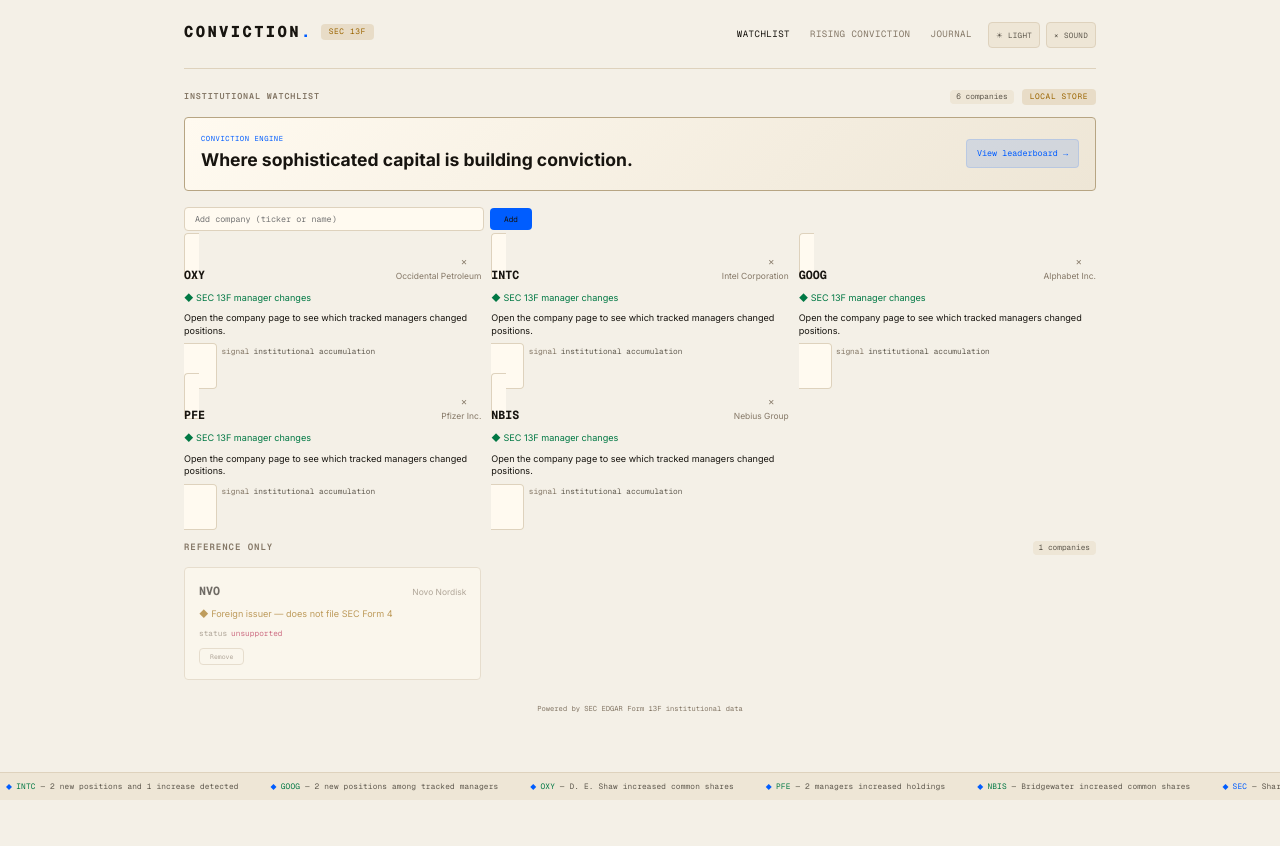
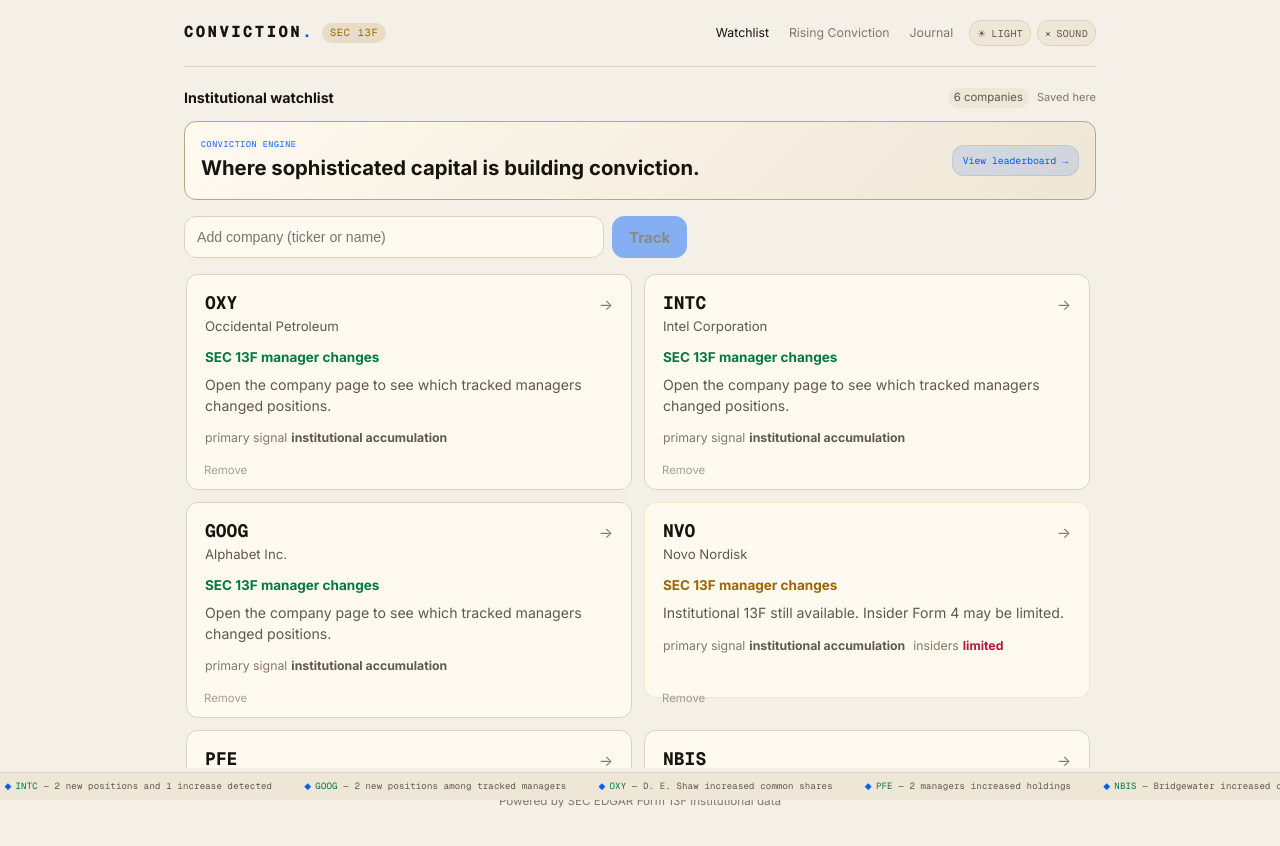
Before and after one commit to drap7-coder/conviction, a Next.js app: page / in a window 1280 px wide. Shown: the top 846 px of the page. Before the commit the page ends 800 px from the top, so only its background shows below. Built offline with nearby package versions, Linux system fonts and the light colour scheme.

Commit message:
Improve watchlist UX readability

```diff
--- a/src/app/globals.css
+++ b/src/app/globals.css
@@ -4,11 +4,11 @@
   --bg: #0d0d0d;
   --surface: #141414;
   --surface-elevated: #1a1a1a;
-  --border: #1e1e1e;
-  --border-active: #2a2a2a;
+  --border: #242424;
+  --border-active: #3a3a3a;
   --ink: #e8e8e8;
-  --muted: #888888;
-  --quiet: #555555;
+  --muted: #a8a8a8;
+  --quiet: #747474;
   --accent: #00e5ff;
   --accent-dim: rgba(0, 229, 255, 0.12);
   --green: #00ff88;
@@ -17,7 +17,7 @@
   --red-dim: rgba(255, 56, 106, 0.12);
   --amber: #ffb000;
   --amber-dim: rgba(255, 176, 0, 0.12);
-  --radius: 4px;
+  --radius: 12px;
   --font-mono: 'Geist Mono', 'SF Mono', 'Fira Code', monospace;
   --font-sans: 'Inter', -apple-system, BlinkMacSystemFont, sans-serif;
 }
@@ -51,8 +51,8 @@
   background: var(--bg);
   color: var(--ink);
   font-family: var(--font-sans);
-  font-size: 13px;
-  line-height: 1.5;
+  font-size: 15px;
+  line-height: 1.55;
   -webkit-font-smoothing: antialiased;
 }
 
@@ -74,9 +74,7 @@
   cursor: pointer;
 }
 
-/* Normalize native <details>/<summary> disclosure markers.
-   These can appear as checkbox-like widgets in some browser UIs.
-   Replace with a custom triangle affordance. */
+/* Normalize native <details>/<summary> disclosure markers. */
 details summary::-webkit-details-marker {
   display: none;
 }
@@ -84,14 +82,7 @@
   list-style: none;
 }
 details > summary::before {
-  content: "▶";
-  display: inline-block;
-  margin-right: 4px;
-  font-size: 0.6rem;
-  transition: transform 0.15s;
-}
-details[open] > summary::before {
-  transform: rotate(90deg);
+  content: "";
 }
 
 /* ── Layout ── */
@@ -119,7 +110,7 @@
 
 .app-title {
   font-family: var(--font-mono);
-  font-size: 1.2rem;
+  font-size: 1.05rem;
   font-weight: 800;
   letter-spacing: 0.15em;
   text-transform: uppercase;
@@ -136,11 +127,10 @@
 }
 
 .app-nav a {
-  font-family: var(--font-mono);
-  font-size: 0.7rem;
+  font-size: 0.82rem;
   color: var(--quiet);
-  letter-spacing: 0.05em;
-  text-transform: uppercase;
+  letter-spacing: 0;
+  text-transform: none;
   transition: color 0.15s;
 }
 
@@ -151,7 +141,7 @@
 
 .demo-badge {
   font-family: var(--font-mono);
-  font-size: 0.6rem;
+  font-size: 0.68rem;
   color: var(--amber);
   background: var(--amber-dim);
   padding: 2px 8px;
@@ -171,7 +161,7 @@
   gap: 5px;
   min-height: 26px;
   font-family: var(--font-mono);
-  font-size: 0.58rem;
+  font-size: 0.66rem;
   color: var(--muted);
   background: var(--surface-elevated);
   border: 1px solid var(--border);
@@ -204,17 +194,15 @@
 }
 
 .section-title {
-  font-family: var(--font-mono);
-  font-size: 0.65rem;
-  font-weight: 600;
-  color: var(--quiet);
-  letter-spacing: 0.1em;
-  text-transform: uppercase;
+  font-size: 0.95rem;
+  font-weight: 700;
+  color: var(--ink);
+  letter-spacing: 0;
+  text-transform: none;
 }
 
 .section-count {
-  font-family: var(--font-mono);
-  font-size: 0.6rem;
+  font-size: 0.76rem;
   color: var(--muted);
   background: var(--surface-elevated);
   padding: 1px 6px;
@@ -225,63 +213,196 @@
 
 .company-grid {
   display: grid;
-  grid-template-columns: repeat(auto-fill, minmax(280px, 1fr));
-  gap: 10px;
+  grid-template-columns: repeat(auto-fill, minmax(300px, 1fr));
+  gap: 12px;
+}
+
+.watchlist-scroll {
+  max-height: min(62vh, 680px);
+  overflow-y: auto;
+  padding: 2px 6px 2px 2px;
   margin-bottom: 24px;
+  scrollbar-color: var(--border-active) transparent;
+}
+
+.watchlist-scroll::-webkit-scrollbar {
+  width: 8px;
+}
+
+.watchlist-scroll::-webkit-scrollbar-track {
+  background: transparent;
+}
+
+.watchlist-scroll::-webkit-scrollbar-thumb {
+  background: var(--border-active);
+  border-radius: 999px;
+}
+
+.watchlist-meta {
+  display: flex;
+  align-items: center;
+  gap: 8px;
+}
+
+.storage-note {
+  font-size: 0.74rem;
+  color: var(--quiet);
+}
+
+.watchlist-add {
+  display: flex;
+  gap: 8px;
+  align-items: center;
+  margin-bottom: 14px;
+}
+
+.watchlist-input-wrap {
+  position: relative;
+  flex: 1;
+  max-width: 420px;
+}
+
+.watchlist-input {
+  width: 100%;
+  min-height: 42px;
+  background: var(--surface);
+  border: 1px solid var(--border);
+  border-radius: var(--radius);
+  padding: 9px 12px;
+  font-size: 0.94rem;
+  color: var(--ink);
+  outline: none;
+  transition: border-color 0.15s, background-color 0.15s;
+}
+
+.watchlist-input:focus {
+  border-color: var(--accent);
+  background: var(--surface-elevated);
+}
+
+.watchlist-add-button {
+  min-height: 42px;
+  background: var(--accent);
+  border: 1px solid var(--accent);
+  border-radius: var(--radius);
+  padding: 9px 16px;
+  font-weight: 700;
+  color: #071014;
+  cursor: pointer;
+  white-space: nowrap;
+  transition: opacity 0.15s, transform 0.15s;
+}
+
+.watchlist-add-button:disabled {
+  opacity: 0.45;
+  cursor: not-allowed;
+}
+
+.watchlist-add-button:not(:disabled):hover {
+  transform: translateY(-1px);
+}
+
+.watchlist-message {
+  font-size: 0.86rem;
+  margin-bottom: 10px;
+}
+
+.watchlist-message.error {
+  color: var(--red);
+}
+
+.watchlist-message.info {
+  color: var(--amber);
+}
+
+.watchlist-message.success {
+  color: var(--green);
+}
+
+.watchlist-footnote {
+  font-size: 0.78rem;
+  color: var(--quiet);
+  text-align: center;
+  margin-top: 16px;
+}
+
+.company-card-wrap {
+  position: relative;
 }
 
 .company-card {
+  display: block;
+  min-height: 174px;
   background: var(--surface);
   border: 1px solid var(--border);
   border-radius: var(--radius);
-  padding: 14px;
-  transition: border-color 0.15s;
+  padding: 18px 18px 42px;
+  transition: border-color 0.15s, background-color 0.15s, transform 0.15s;
   cursor: pointer;
 }
 
 .company-card:hover {
   border-color: var(--border-active);
+  background: var(--surface-elevated);
+  transform: translateY(-1px);
+}
+
+.company-card.limited {
+  border-color: var(--amber-dim);
 }
 
 .card-header {
   display: flex;
-  align-items: baseline;
+  align-items: flex-start;
   justify-content: space-between;
-  margin-bottom: 8px;
+  gap: 12px;
+  margin-bottom: 12px;
 }
 
 .card-ticker {
   font-family: var(--font-mono);
-  font-size: 0.9rem;
+  display: block;
+  font-size: 1.2rem;
   font-weight: 700;
   color: var(--ink);
+  line-height: 1.1;
 }
 
 .card-name {
-  font-size: 0.65rem;
+  display: block;
+  font-size: 0.88rem;
+  color: var(--muted);
+  margin-top: 3px;
+}
+
+.card-arrow {
   color: var(--quiet);
+  font-size: 1rem;
+  transition: color 0.15s, transform 0.15s;
+}
+
+.company-card:hover .card-arrow {
+  color: var(--accent);
+  transform: translateX(2px);
 }
 
 .card-change {
-  font-size: 0.7rem;
-  color: var(--muted);
+  font-size: 0.9rem;
+  color: var(--green);
   margin-bottom: 8px;
   line-height: 1.4;
-  display: -webkit-box;
-  -webkit-line-clamp: 2;
-  -webkit-box-orient: vertical;
-  overflow: hidden;
+  font-weight: 700;
+}
+
+.card-change.limited {
+  color: var(--amber);
 }
 
 .card-implication {
-  font-size: 0.7rem;
-  color: var(--ink);
-  margin-bottom: 8px;
-  line-height: 1.4;
-  display: -webkit-box;
-  -webkit-line-clamp: 2;
-  -webkit-box-orient: vertical;
-  overflow: hidden;
+  font-size: 0.94rem;
+  color: var(--muted);
+  margin-bottom: 12px;
+  line-height: 1.45;
 }
 
 .card-metrics {
@@ -294,8 +415,7 @@
   display: flex;
   align-items: center;
   gap: 4px;
-  font-family: var(--font-mono);
-  font-size: 0.6rem;
+  font-size: 0.82rem;
 }
 
 .metric-label {
@@ -304,6 +424,23 @@
 
 .metric-value {
   color: var(--muted);
+  font-weight: 650;
+}
+
+.remove-company {
+  position: absolute;
+  left: 18px;
+  bottom: 13px;
+  color: var(--quiet);
+  font-size: 0.76rem;
+  padding: 0;
+  opacity: 0.7;
+  transition: color 0.15s, opacity 0.15s;
+}
+
+.remove-company:hover {
+  color: var(--red);
+  opacity: 1;
 }
 
 .metric-value.strong { color: var(--green); }
@@ -795,12 +932,22 @@
 
 .legacy-context summary {
   cursor: pointer;
-  font-family: var(--font-mono);
-  font-size: 0.62rem;
+  display: inline-flex;
+  align-items: center;
+  gap: 6px;
+  font-size: 0.82rem;
   color: var(--quiet);
-  text-transform: uppercase;
-  letter-spacing: 0.08em;
-  padding: 8px 0;
+  padding: 10px 0;
+}
+
+.legacy-context summary::after {
+  content: "+";
+  color: var(--accent);
+  font-weight: 700;
+}
+
+.legacy-context[open] summary::after {
+  content: "−";
 }
 
 .secondary-evidence {
@@ -1051,6 +1198,29 @@
     padding: 4px 6px;
   }
 
+  .section-header {
+    align-items: flex-start;
+    gap: 10px;
+  }
+
+  .watchlist-meta {
+    flex-shrink: 0;
+  }
+
+  .watchlist-add {
+    align-items: stretch;
+  }
+
+  .watchlist-input-wrap {
+    max-width: none;
+  }
+
+  .watchlist-scroll {
+    max-height: none;
+    overflow: visible;
+    padding-right: 0;
+  }
+
   .product-brief,
   .institutional-hero {
     grid-template-columns: 1fr;
@@ -1082,6 +1252,10 @@
     grid-template-columns: 1fr;
   }
 
+  .company-card {
+    min-height: 0;
+  }
+
   .evidence-grid {
     grid-template-columns: 1fr;
   }
--- a/src/app/page.tsx
+++ b/src/app/page.tsx
@@ -159,24 +159,15 @@
     if (e.key === "Enter") handleAdd();
   };
 
-  const strengthLabel = (s: number) => {
-    if (s >= 0.7) return "strong";
-    if (s >= 0.5) return "moderate";
-    return "weak";
-  };
-
-  const activeEntries = entries.filter((e) => e.status === "active");
-  const unsupportedEntries = entries.filter((e) => e.status !== "active");
-
   return (
     <div>
       <div className="section-header">
         <h2 className="section-title">Institutional watchlist</h2>
-        <div className="flex items-center gap-8">
+        <div className="watchlist-meta">
           <span className="section-count">{entries.length} companies</span>
           {!kvEnabled && (
-            <span className="demo-badge" title="Watchlist is stored locally and will not persist across deployments">
-              LOCAL STORE
+            <span className="storage-note" title="Saved in this browser when server storage is unavailable">
+              Saved here
             </span>
           )}
         </div>
@@ -192,14 +183,8 @@
         </Link>
       </div>
 
-      {/* Add company control */}
-      <div style={{
-        display: "flex",
-        gap: 6,
-        marginBottom: 16,
-        alignItems: "center",
-      }}>
-        <div style={{ position: "relative", flex: 1, maxWidth: 300 }}>
+      <div className="watchlist-add">
+        <div className="watchlist-input-wrap">
           <input
             type="text"
             value={addInput}
@@ -207,52 +192,24 @@
             onKeyDown={handleAddKeyDown}
             placeholder="Add company (ticker or name)"
             disabled={adding}
-            style={{
-              width: "100%",
-              background: "var(--surface)",
-              border: "1px solid var(--border)",
-              borderRadius: "var(--radius)",
-              padding: "6px 10px",
-              fontFamily: "var(--font-mono)",
-              fontSize: "0.65rem",
-              color: "var(--ink)",
-              outline: "none",
-            }}
+            className="watchlist-input"
           />
         </div>
         <button
           onClick={handleAdd}
           disabled={adding || !addInput.trim()}
-          style={{
-            background: adding ? "var(--surface-elevated)" : "var(--accent)",
-            border: "none",
-            borderRadius: "var(--radius)",
-            padding: "6px 14px",
-            fontFamily: "var(--font-mono)",
-            fontSize: "0.6rem",
-            color: adding ? "var(--muted)" : "var(--ink)",
-            cursor: adding ? "wait" : "pointer",
-            whiteSpace: "nowrap",
-          }}
+          className="watchlist-add-button"
         >
-          {adding ? "Adding..." : "Add"}
+          {adding ? "Adding..." : "Track"}
         </button>
       </div>
 
-      {/* Add message */}
       {addMessage && (
-        <p style={{
-          fontFamily: "var(--font-mono)",
-          fontSize: "0.55rem",
-          color: addMessage.type === "error" ? "var(--red)" :
-                 addMessage.type === "info" ? "var(--amber)" : "var(--green)",
-          marginBottom: 8,
-        }}>
+        <p className={`watchlist-message ${addMessage.type}`}>
           {addMessage.text}
         </p>
       )}
 
-      {/* Main company grid */}
       {loading ? (
         <div className="empty-state">
           <p>Loading watchlist...</p>
@@ -263,24 +220,31 @@
           <small>Add a ticker above to track institutional 13F changes.</small>
         </div>
       ) : (
-        <>
-          {/* Active companies */}
+        <div className="watchlist-scroll" aria-label="Tracked companies">
           <div className="company-grid">
-            {activeEntries.map((entry) => {
+            {entries.map((entry) => {
+              const isLimited = entry.status !== "active";
+              const statusText = isLimited
+                ? "Institutional 13F still available. Insider Form 4 may be limited."
+                : "Open the company page to see which tracked managers changed positions.";
+
               return (
-                <div key={entry.ticker} style={{ position: "relative" }}>
-                  <Link href={`/companies/${entry.ticker}`} className="company-card" style={{ paddingRight: 32 }}>
+                <div key={entry.ticker} className="company-card-wrap">
+                  <Link href={`/companies/${entry.ticker}`} className={`company-card ${isLimited ? "limited" : ""}`}>
                     <div className="card-header">
-                      <span className="card-ticker">{entry.ticker}</span>
-                      <span className="card-name">{entry.companyName}</span>
+                      <div>
+                        <span className="card-ticker">{entry.ticker}</span>
+                        <span className="card-name">{entry.companyName}</span>
+                      </div>
+                      <span className="card-arrow" aria-hidden="true">→</span>
                     </div>
 
-                    <div className="card-change" style={{ color: "var(--green)" }}>
-                      ◆ SEC 13F manager changes
+                    <div className={`card-change ${isLimited ? "limited" : ""}`}>
+                      SEC 13F manager changes
                     </div>
 
                     <div className="card-implication">
-                      Open the company page to see which tracked managers changed positions.
+                      {statusText}
                     </div>
 
                     <div className="card-metrics">
@@ -290,10 +254,15 @@
                           institutional accumulation
                         </span>
                       </span>
+                      {isLimited && (
+                        <span className="metric">
+                          <span className="metric-label">insiders</span>
+                          <span className="metric-value warning">limited</span>
+                        </span>
+                      )}
                     </div>
                   </Link>
 
-                  {/* Remove button */}
                   <button
                     onClick={(e) => {
                       e.preventDefault();
@@ -301,84 +270,18 @@
                     }}
                     disabled={removing === entry.ticker}
                     title={`Remove ${entry.ticker}`}
-                    style={{
-                      position: "absolute",
-                      top: 8,
-                      right: 8,
-                      background: "transparent",
-                      border: "none",
-                      color: "var(--quiet)",
-                      cursor: "pointer",
-                      fontFamily: "var(--font-mono)",
-                      fontSize: "0.6rem",
-                      padding: "2px 6px",
-                      borderRadius: 2,
-                    }}
-                    onMouseEnter={(e) => (e.currentTarget.style.color = "var(--red)")}
-                    onMouseLeave={(e) => (e.currentTarget.style.color = "var(--quiet)")}
+                    className="remove-company"
                   >
-                    ✕
+                    Remove
                   </button>
                 </div>
               );
             })}
           </div>
-
-          {/* Unsupported/reference-only entries */}
-          {unsupportedEntries.length > 0 && (
-            <div style={{ marginTop: 24 }}>
-              <div className="section-header">
-                <h3 className="section-title" style={{ fontSize: "0.7rem" }}>Reference only</h3>
-                <span className="section-count">{unsupportedEntries.length} companies</span>
-              </div>
-              <div className="company-grid">
-                {unsupportedEntries.map((entry) => (
-                  <div key={entry.ticker} className="company-card" style={{ opacity: 0.6 }}>
-                    <div className="card-header">
-                      <span className="card-ticker">{entry.ticker}</span>
-                      <span className="card-name">{entry.companyName}</span>
-                    </div>
-                    <div className="card-change" style={{ color: "var(--amber)" }}>
-                      ◆ {entry.statusMessage || "Limited SEC coverage"}
-                    </div>
-                    <div className="card-metrics mt-8">
-                      <span className="metric">
-                        <span className="metric-label">status</span>
-                        <span className="metric-value warning">unsupported</span>
-                      </span>
-                    </div>
-                    <button
-                      onClick={() => handleRemove(entry.ticker)}
-                      disabled={removing === entry.ticker}
-                      style={{
-                        marginTop: 8,
-                        background: "transparent",
-                        border: "1px solid var(--border)",
-                        borderRadius: "var(--radius)",
-                        padding: "3px 10px",
-                        fontFamily: "var(--font-mono)",
-                        fontSize: "0.5rem",
-                        color: "var(--quiet)",
-                        cursor: "pointer",
-                      }}
-                    >
-                      Remove
-                    </button>
-                  </div>
-                ))}
-              </div>
-            </div>
-          )}
-        </>
+        </div>
       )}
 
-      <p style={{
-        fontFamily: "var(--font-mono)",
-        fontSize: "0.55rem",
-        color: "var(--quiet)",
-        textAlign: "center",
-        marginTop: 16,
-      }}>
+      <p className="watchlist-footnote">
         Powered by SEC EDGAR Form 13F institutional data
       </p>
     </div>
```
